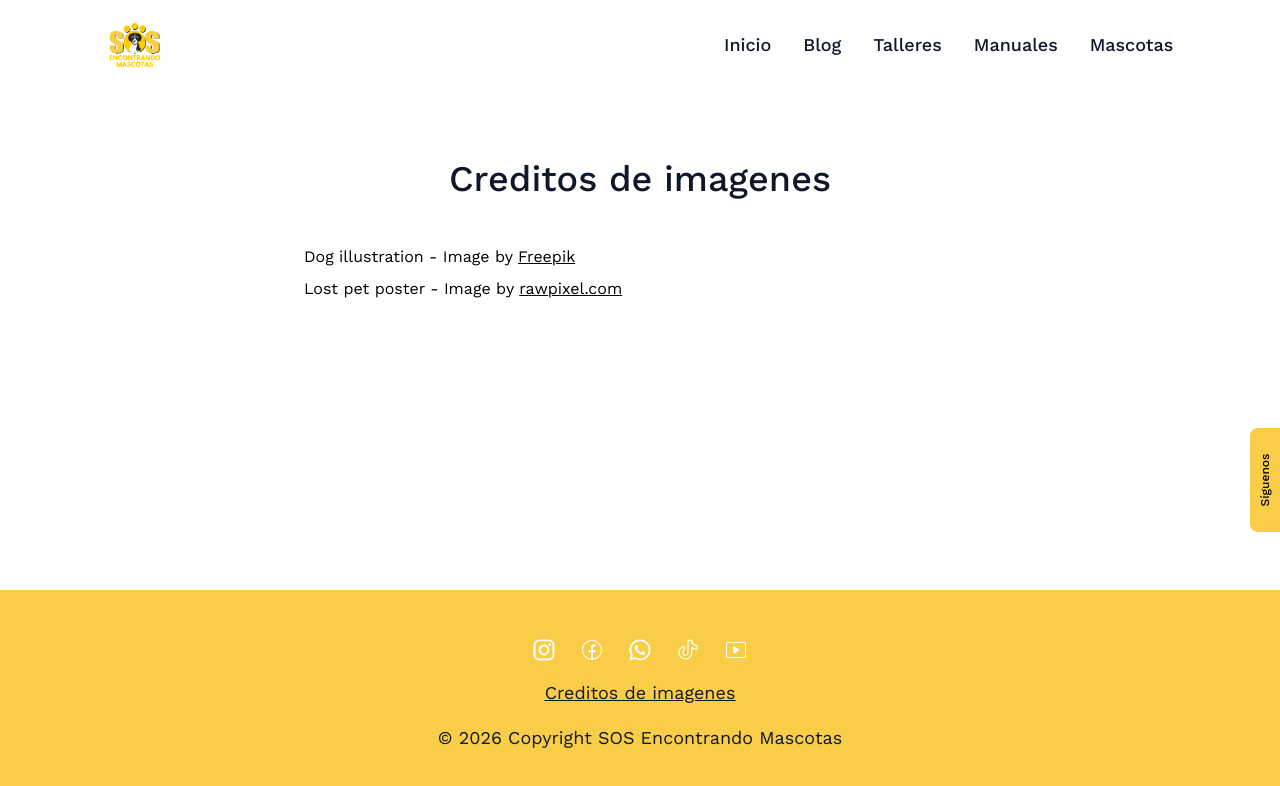
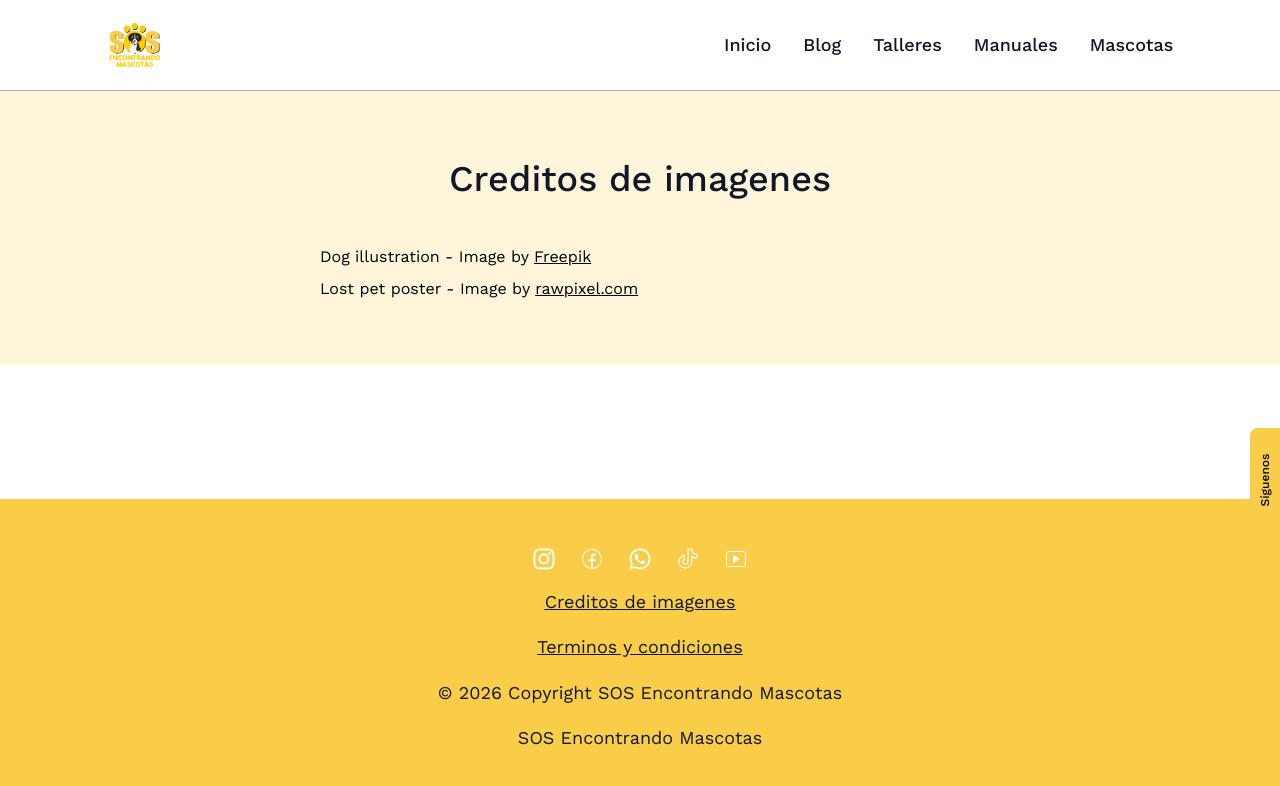
Before and after one commit to AztlanConsulting/SOS-FullStack, a React (Vite) app in the folder frontend/: page /credits in a window 1280 px wide. Shown: the top 786 px of the page. Built offline with nearby package versions, Linux system fonts and the light colour scheme.

Commit message:
[FIX]credits

```diff
--- a/frontend/src/features/credits/components/Credits.tsx
+++ b/frontend/src/features/credits/components/Credits.tsx
@@ -2,15 +2,15 @@ import { Text } from '../../../shared/components/ui/Text';
 
 const Credits = () => {
   return (
-    <section className=" overflow-hidden border-b border-border-gray py-8 lg:py-16">
-      <div className="w-5/6 md:w-4/5 lg:w-full lg:max-w-4xl xl:max-w-5xl mx-auto">
+    <section className="color-secondary-bg overflow-hidden py-8 lg:py-16">
+      <div className="max-w-2xl mx-auto px-4">
         <div className="text-center mb-6 lg:mb-10">
           <Text as="h2" variant="h2" weight="medium">
             Creditos de imagenes
           </Text>
         </div>
 
-        <div className="text-left max-w-2xl mx-auto text-black">
+        <div className="text-left text-black">
           <ul className="space-y-2">
             <li>
               Dog illustration - Image by{' '}
--- a/frontend/src/shared/components/layout/Footer.tsx
+++ b/frontend/src/shared/components/layout/Footer.tsx
@@ -5,7 +5,7 @@ import { FaInstagram } from 'react-icons/fa';
 import { PiTiktokLogoLight } from 'react-icons/pi';
 import { CiYoutube } from "react-icons/ci";
 
-const Footer = () => {
+export const Footer = () => {
   return (
     <footer className="color-primary-bg py-8 lg:py-12">
       <div className="w-5/6 mx-auto">
@@ -53,9 +53,17 @@ const Footer = () => {
             </Text>
           </div>
           <div className="text-center">
+            <Text variant="body" className="underline">
+              Terminos y condiciones
+            </Text>
+          </div>
+          <div className="text-center">
             <Text variant="body">
               © {new Date().getFullYear()} Copyright SOS Encontrando Mascotas
             </Text>
+          </div>
+          <div className="text-center">
+            <Text variant="body">SOS Encontrando Mascotas</Text>
           </div>
         </div>
       </div>
--- a/frontend/src/shared/components/layout/Header.tsx
+++ b/frontend/src/shared/components/layout/Header.tsx
@@ -20,7 +20,7 @@ const navLinks = [
   { label: 'Mascotas', href: '#', icon: <PiDogLight /> },
 ];
 
-const socialLinks = [
+export const socialLinks = [
   {
     href: 'https://www.instagram.com/sos_encontrando_mascotas/',
     icon: <FaInstagram className="w-5 h-5" />,
@@ -45,7 +45,7 @@ const Header = () => {
   const [isSocialOpen, setIsSocialOpen] = useState(false);
 
   return (
-    <header className="bg-white border-b border-light-gray py-4 lg:py-[17px] w-full fixed top-0 left-0 right-0 z-50 lg:relative">
+    <header className="bg-white border-b border-(--color-grey-border) py-4 lg:py-[17px] w-full fixed top-0 left-0 right-0 z-50 lg:relative">
       {!isMenuOpen && (
         <>
           {isSocialOpen ? (
```
